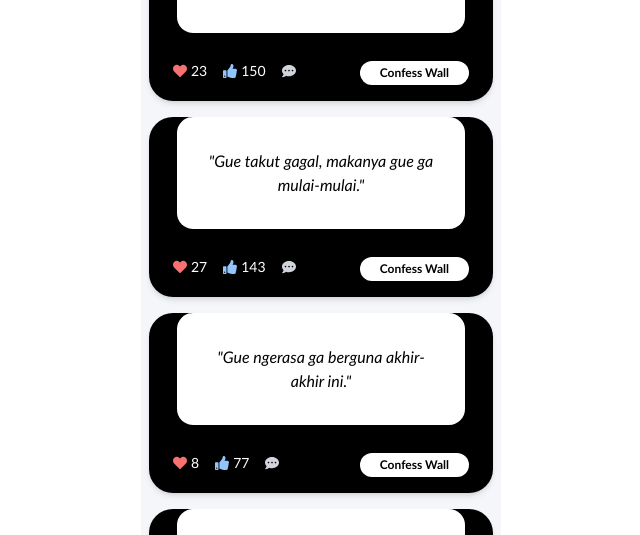
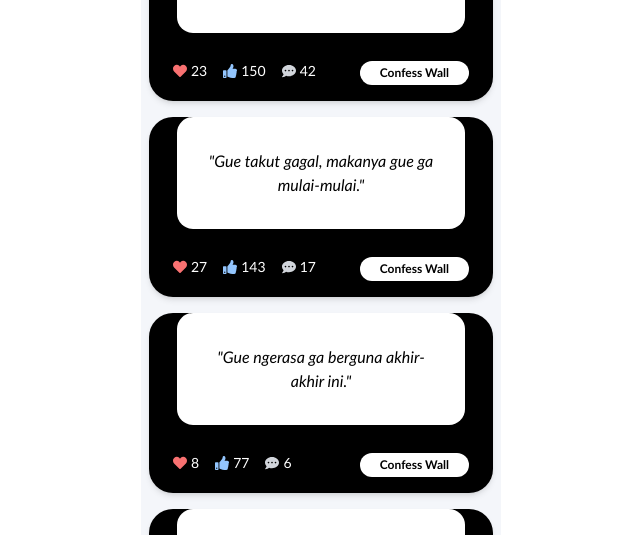
Before and after one commit to deeeeeel/selfify-clean, a Next.js app: page /confess in a window 1280 px wide. Shown: the part 179-714 px from the top of the page, without its empty margins (319-959 px from the left). Built offline with nearby package versions, Linux system fonts and the light colour scheme.

Commit message:
fix: use comments prop instead of comment in ConfessWallPage

```diff
--- a/app/confess/page.tsx
+++ b/app/confess/page.tsx
@@ -1,5 +1,6 @@
 // File: app/confess/page.tsx
-// Deskripsi: Halaman penuh “Confess Wall” versi mobile-app view, dengan Header (tanggal + audio player) dan Bottom Nav
+// Deskripsi: Halaman penuh “Confess Wall” (mobile-app view) menampilkan semua confess dummy beserta modal komentar.
+// Pastikan return JSX berada di dalam function dan file ini mengimpor Header & BottomNav.
 
 'use client';
 
@@ -16,12 +17,12 @@ export default function ConfessWallPage() {
 
   return (
     <>
-      {/* Header: Tanggal + Chill Mode Player + Bell */}
+      {/* 1. Header: Tanggal + Chill Mode Player + Bell */}
       <AudioHeader />
 
-      {/* Konten Utama */}
+      {/* 2. Konten Utama */}
       <main className="pt-4 pb-24 bg-[#F4F6FA] px-2 max-w-[360px] mx-auto min-h-screen">
-        {/* Judul & Link Buat Confess Baru */}
+        {/* Judul & link ke form baru */}
         <div className="flex justify-between items-center mb-4">
           <h1 className="text-2xl font-bold text-black">Confess Wall</h1>
           <Link
@@ -32,7 +33,7 @@ export default function ConfessWallPage() {
           </Link>
         </div>
 
-        {/* Daftar Semua Confess */}
+        {/* Daftar semua confess */}
         <div className="space-y-4">
           {dummyConfess.map((c) => (
             <ConfessCard
@@ -41,14 +42,13 @@ export default function ConfessWallPage() {
               text={c.text}
               love={c.love}
               like={c.like}
-              comments={c.comment}
+              comments={c.comments}
               onComment={() => setActiveCommentId(c.id)}
-              /* showLink default = false */
             />
           ))}
         </div>
 
-        {/* Modal Komentar */}
+        {/* Modal komentar */}
         {activeCommentId !== null && (
           <CommentModal
             confessId={activeCommentId}
@@ -57,7 +57,7 @@ export default function ConfessWallPage() {
         )}
       </main>
 
-      {/* Bottom Navigation */}
+      {/* 3. Bottom Navigation */}
       <BottomNav />
     </>
   );
```
